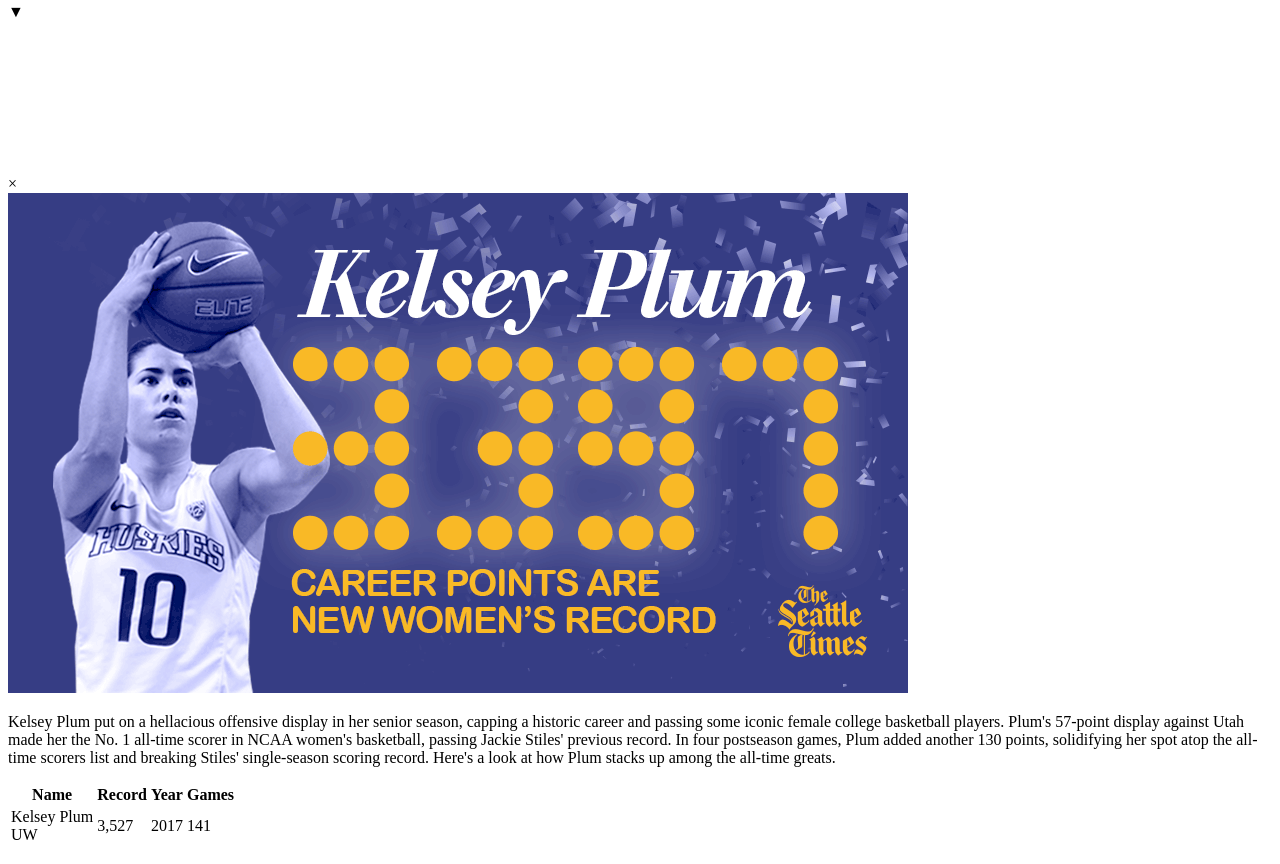
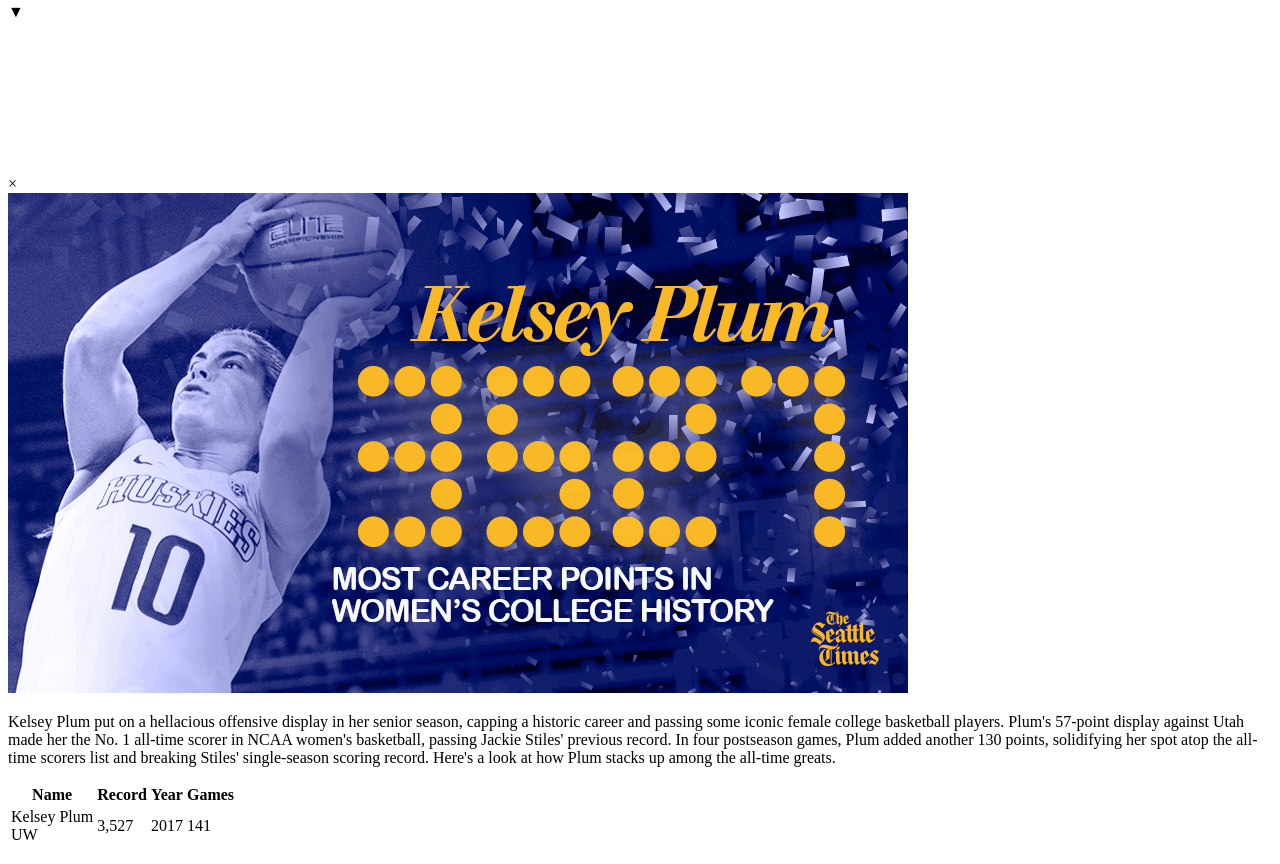
Before and after one commit to seattletimes/plum-record, a website with bundled scripts: page src/index.html in a window 1280 px wide. Shown: the part 487-1351 px from the top of the page. Built offline with nearby package versions, Linux system fonts and the light colour scheme; a script that the page names is missing; files whose address does not match are found by name; a web font is replaced by a local one.

Commit message:
updated GIF

```diff
--- a/src/index.html
+++ b/src/index.html
@@ -52,7 +52,7 @@
 
           <div class="chatter">
 
-            <img src="./assets/twitter-card.gif">
+            <img src="./assets/UW-TwitterCard-Plum3527.gif">
 
             <p>
               Kelsey Plum put on a hellacious offensive display in her senior season, capping a historic career and passing some iconic female college basketball players. Plum's 57-point display against Utah made her the No. 1 all-time scorer in NCAA women's basketball, passing Jackie Stiles' previous record. In four postseason games, Plum added another 130 points, solidifying her spot atop the all-time scorers list and breaking Stiles' single-season scoring record. Here's a look at how Plum stacks up among the all-time greats.
```
Also changed, not shown: src/assets/UW-TwitterCard-Plum3527.gif (added).
